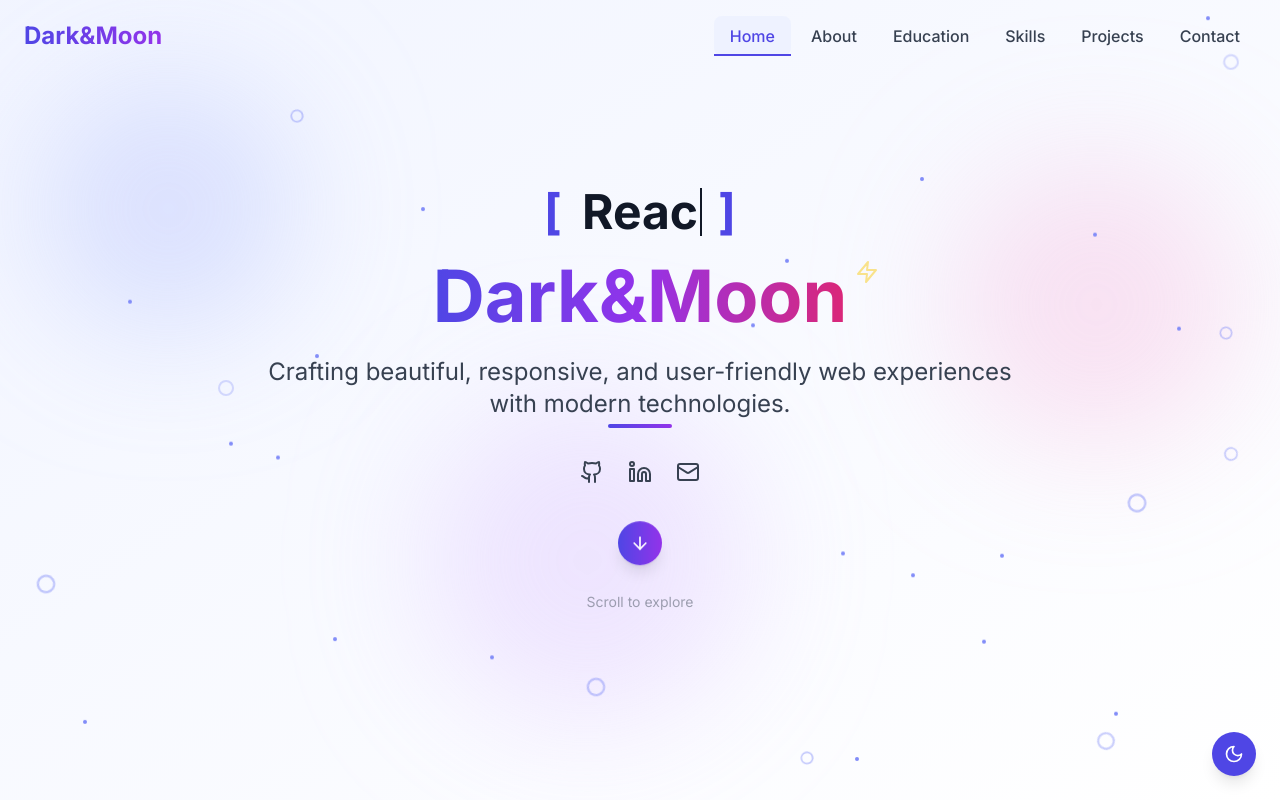
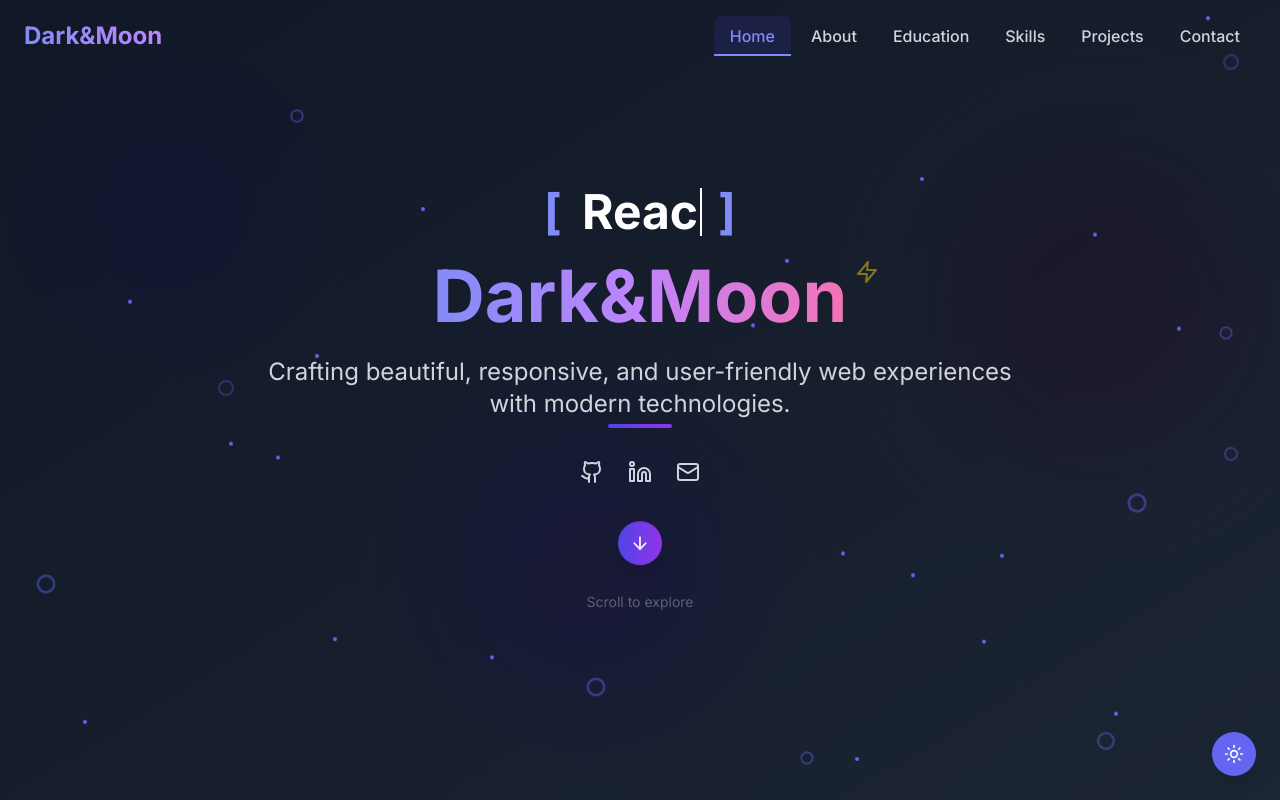
Before and after one commit to darkmoon810/darkmoon_portfolio, a React (Vite) app: page / in a window 1280 px wide. Shown: the top 800 px of the page. Built offline with nearby package versions, Linux system fonts and the light colour scheme.

Commit message:
set theme to dark

```diff
--- a/src/App.tsx
+++ b/src/App.tsx
@@ -13,9 +13,9 @@ function App() {
   const [activeSection, setActiveSection] = useState('hero');
   const [theme, setTheme] = useState(() => {
     if (typeof window !== 'undefined') {
-      return localStorage.getItem('theme') || 'light';
+      return localStorage.getItem('theme') || 'dark';
     }
-    return 'light';
+    return 'dark';
   });
 
   useEffect(() => {
```
